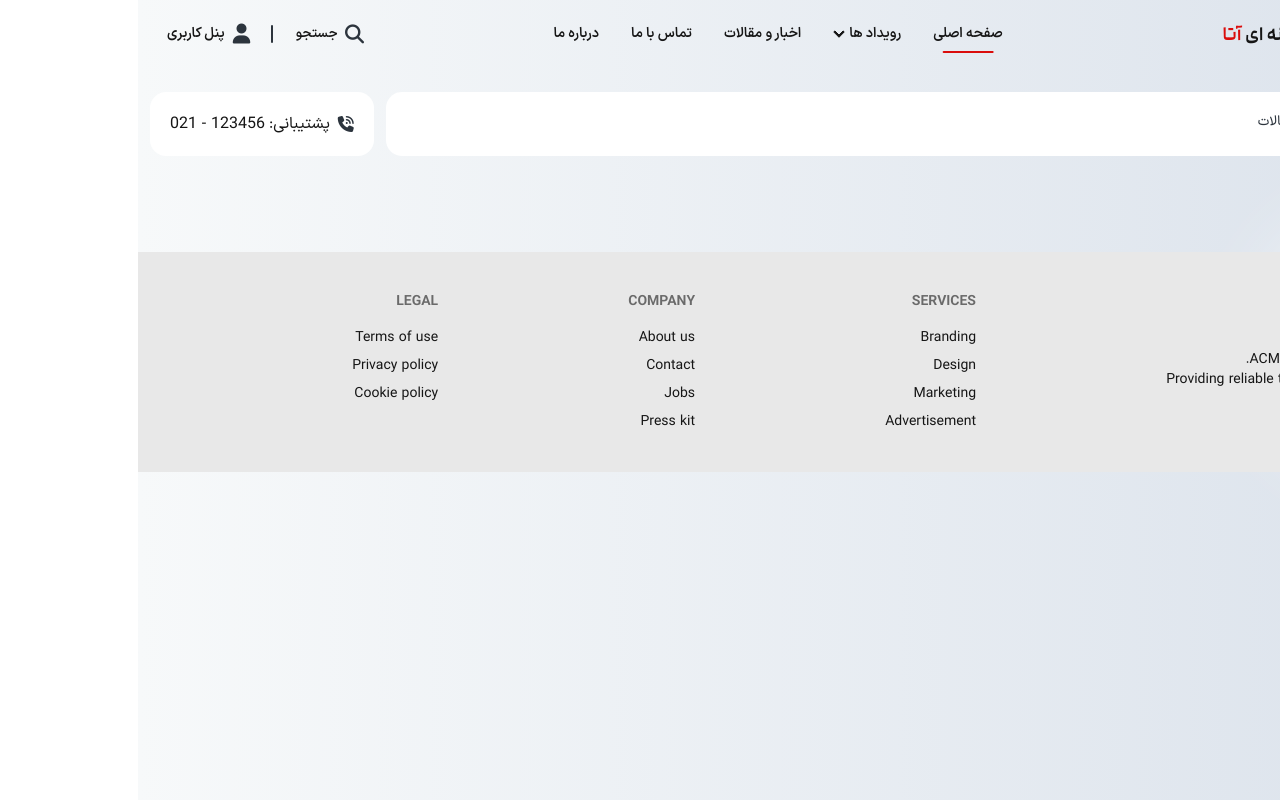
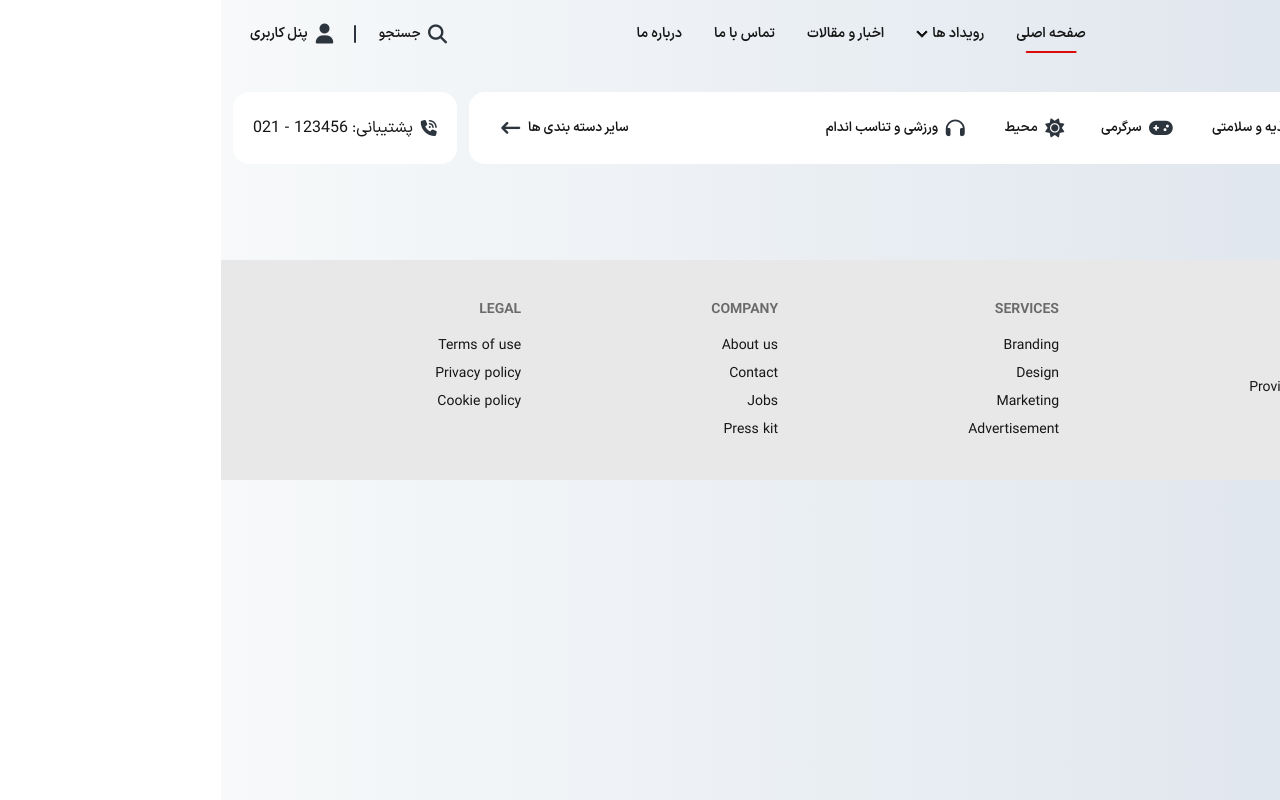
Before and after one commit to Benyaminrmb/ata-tailwind-template, a Nuxt app: page / in a window 1280 px wide. Built offline with nearby package versions, Linux system fonts and the light colour scheme.

Commit message:
(Feat): created breadcrumb2 .

```diff
--- a/assets/css/main.scss
+++ b/assets/css/main.scss
@@ -39,3 +39,9 @@ body {
     }
   }
 }
+.btn {
+  @apply rounded-2xl;
+}
+.divider-2 {
+  @apply hidden lg:flex h-1/3 w-[2px] items-center justify-center bg-secondary rounded-full;
+}
--- a/components/main/header/breadcrumb.vue
+++ b/components/main/header/breadcrumb.vue
@@ -1,16 +1,65 @@
 <template>
   <div class="flex w-full gap-3">
-    <div class="w-full bg-white rounded-2xl p-4 lg:p-5">
-
-      <div class="breadcrumbs p-0 w-full text-sm">
+    <div class="w-full bg-white rounded-2xl p-2 lg:p-3">
+      <div v-if="props.isBreadcrumb" class="breadcrumbs p-0 w-full text-sm">
         <ul>
-          <li >خانه</li>
+          <li>خانه</li>
           <li class="active">اخبار و مقالات</li>
         </ul>
       </div>
+      <div v-else class="flex w-full gap-3 h-full justify-center items-center">
+        <div class="w-full grow flex gap-2">
+          <div class="w-full hidden lg:flex scrollbar-hide overflow-x-auto">
+            <button
+              v-for="btn in buttons"
+              :class="[{'btn-primary': btn.active}]"
+              class="btn btn-ghost">
+              <main-mask
+                :active="true"
+                :active-color="btn.active ? 'text-white' : 'text-secondary'"
+                :icon="btn.icon" />
+              {{ btn.label }}
+            </button>
+          </div>
+          <div class="w-full flex lg:hidden">
+            <div class="dropdown w-full">
+              <div class="flex w-full gap-2" role="button" tabindex="0">
+                <div class="w-full grow flex gap-2">
+                  <main-mask
+                    :active="true"
+                    active-color="text-secondary"
+                    icon="grid-round-2" />
+                  <span class="text-sm"> همه حوزه ها </span>
+                </div>
+                <div
+                  class="flex-none flex bg-white items-center justify-center gap-2">
+                  <main-mask font-type="fas" icon="chevron-down" s="3" />
+                </div>
+              </div>
 
+              <ul
+                class="dropdown-content menu bg-base-100 rounded-box z-[1] w-52 p-2 shadow"
+                tabindex="0">
+                <li><a>Item 1</a></li>
+                <li><a>Item 2</a></li>
+              </ul>
             </div>
-    <div class="w-full flex-1 items-center justify-center flex bg-white rounded-2xl gap-2 p-4 lg:p-5">
+          </div>
+        </div>
+        <div
+          class="flex-none hidden lg:flex bg-white items-center justify-center gap-2">
+          <button class="btn btn-ghost">
+            سایر دسته بندی ها
+            <main-mask
+              :active="true"
+              active-color="text-secondary"
+              icon="arrow-left-long" />
+          </button>
+        </div>
+      </div>
+    </div>
+    <div
+      class="w-full flex-1 items-center justify-center flex bg-white rounded-2xl gap-2 p-4 lg:p-5">
       <main-mask
         :active="true"
         active-color="text-secondary"
@@ -21,19 +70,35 @@
         :active="true"
         active-color="text-secondary"
         class="!flex lg:!hidden"
-          icon="phone-volume"
-      />
+        icon="phone-volume" />
       <span class="whitespace-nowrap hidden gap-1 lg:flex">
-        <span>
-          پشتیبانی:
+        <span> پشتیبانی: </span>
+        <span class="dir-ltr"> 021 - 123456 </span>
       </span>
-        <span class="dir-ltr">
-           021 - 123456
-        </span>
-      </span>
-
     </div>
   </div>
 </template>
 <script lang="ts" setup>
+const props = defineProps({
+  isBreadcrumb: {
+    type: Boolean,
+    default: true,
+  },
+})
+const buttons = [
+  {label: 'همه حوزه ها', icon: 'grid-round-2', active: false},
+  {label: 'تغذیه و سلامتی', icon: 'heart', active: false},
+  {label: 'سرگرمی', icon: 'gamepad', active: false},
+  {label: 'محیط  ', icon: 'sun', active: false},
+  {label: 'ورزشی و تناسب اندام', icon: 'headphones', active: false},
+]
 </script>
+<style>
+.scrollbar-hide {
+  -ms-overflow-style: none;
+  scrollbar-width: none;
+}
+.scrollbar-hide::-webkit-scrollbar {
+  display: none;
+}
+</style>
--- a/components/main/header/navbar.vue
+++ b/components/main/header/navbar.vue
@@ -24,8 +24,7 @@
           <span class="lg:flex hidden">جستجو</span>
         </a>
 
-        <div
-          class="hidden lg:flex h-1/3 w-[2px] items-center justify-center bg-secondary rounded-full"></div>
+        <div class="divider-2"></div>
         <a class="btn btn-ghost">
           <main-mask :active="true" active-color="text-secondary" icon="user" />
           <span class="lg:flex hidden"> پنل کاربری </span>
--- a/layouts/default.vue
+++ b/layouts/default.vue
@@ -12,7 +12,7 @@
         <div
           class="flex flex-wrap w-full container relative mx-auto gap-6 px-3">
           <main-header-navbar />
-          <main-header-breadcrumb />
+          <main-header-breadcrumb :is-breadcrumb="false"/>
         </div>
         <div
           class="flex h-full relative flex-wrap w-full grow container mx-auto">
```
Lines whose indentation alone changed are shown as unchanged.
